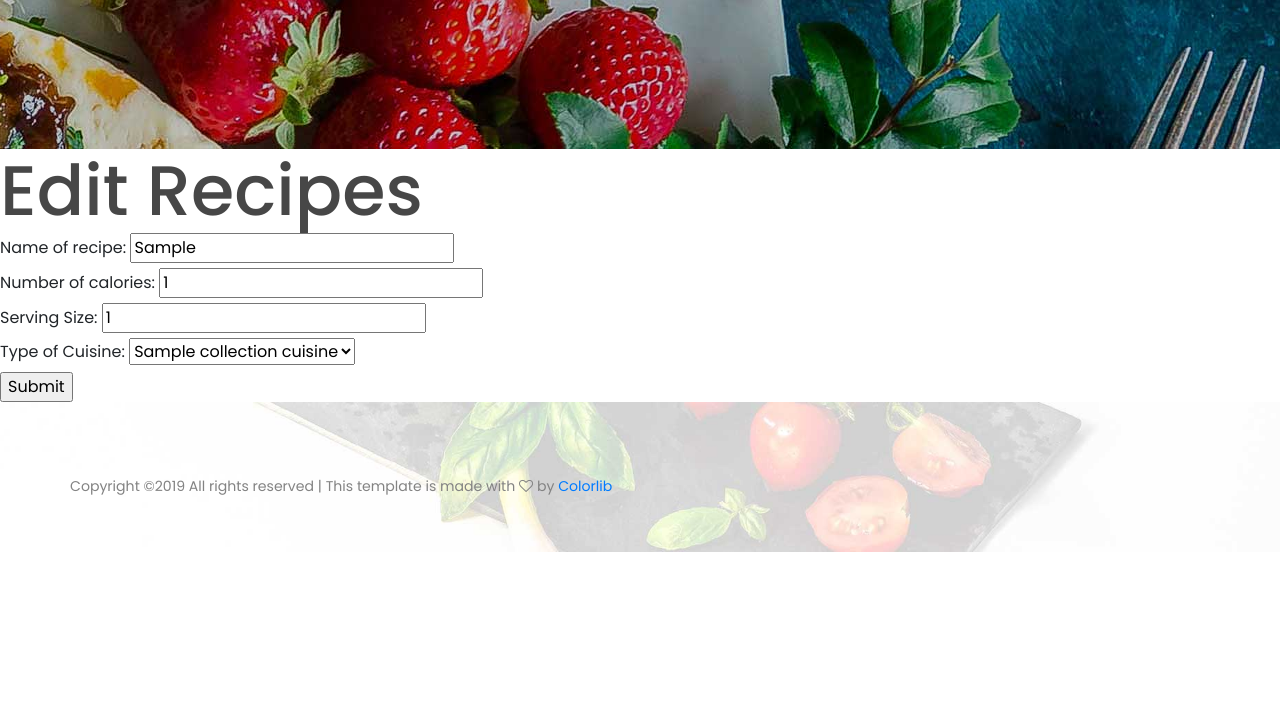
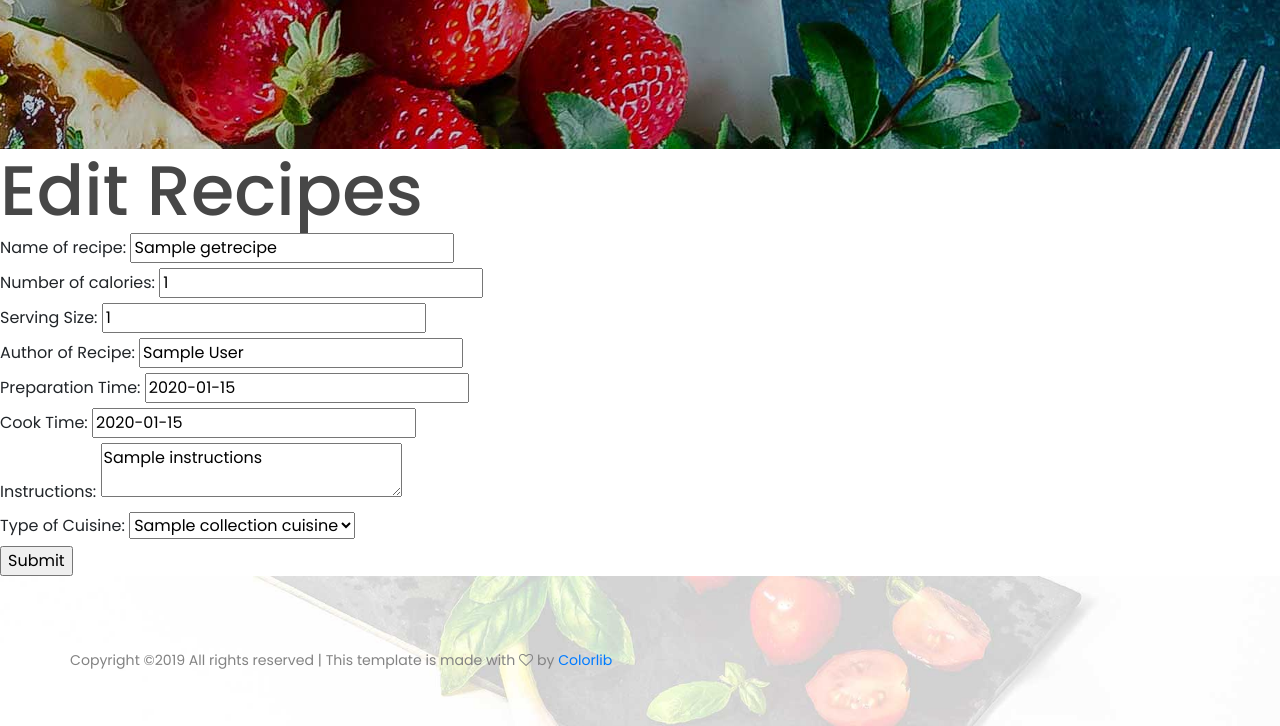
Before and after one commit to Code-Institute-Submissions/data-centric-project-4, a Flask app: template templates/edit.html in a window 1280 px wide. Shown: the part 921-1647 px from the top of the page. Before the commit the page ends 1473 px from the top, so only its background shows below. Run offline with Flask 2, Linux system fonts and the light colour scheme; the template is opened without the code that fills it: most values are stand-ins (such as "Sample title", 1, 10 or a date in 2020); some libraries are stand-ins or nearby versions.

Commit message:
Add more options and change the value of string

```diff
--- a/app.py
+++ b/app.py
@@ -39,12 +39,20 @@ def addrecipe():
         name_recipe = request.form['recipename']
         num_calories = request.form['numofcalories']
         serving_size = request.form['servingsize']
+        recipe_author = request.form['recipeauthor']
+        prep_time = request.form['preptime']
+        cook_time = request.form['cooktime']
+        instructions = request.form['instructions']
         cuisine_type = request.form['cuisinetype']
         collection_recipes = conn['cookingRecipes']['recipes']
         collection_recipes.insert({
             'name': name_recipe,
             'num_of_calories_per_serving': num_calories,
             'num_of_serving': serving_size,
+            'recipe_author' : recipe_author,
+            'preptime' : prep_time,
+            'cooktime' : cook_time,
+            'instructions' : instructions,
             'cuisine_type': cuisine_type
         })
         return redirect('/')
@@ -63,14 +71,23 @@ def edit_recipe(recipe_id):
         name_recipe = request.form['recipename']
         num_calories = request.form['numofcalories']
         serving_size = request.form['servingsize']
-
+        recipe_author = request.form['recipeauthor']
+        prep_time = request.form['preptime']
+        cook_time = request.form['cooktime']
+        instructions = request.form['instructions']
+        cuisine_type = request.form['cuisinetype']
         collection_recipes.update({
             '_id':ObjectId(recipe_id)
         },{
             '$set':{
             'name': name_recipe,
             'num_of_calories_per_serving': num_calories,
-            'num_of_serving': serving_size
+            'num_of_serving': serving_size,
+            'recipe_author' : recipe_author,
+            'preptime' : prep_time,
+            'cooktime' : cook_time,
+            'instructions' : instructions,
+            'cuisine_type': cuisine_type
             }
         })
         return redirect('/')
--- a/templates/edit.html
+++ b/templates/edit.html
@@ -5,15 +5,31 @@
 <form method = 'POST'>
     <div>
     <label>Name of recipe:</label>
-    <input type ='text' name='recipename' value={{getrecipe.name}}></input>
+    <input type ='text' name='recipename' value='{{getrecipe.name}}'></input>
     </div>
     <div>
     <label>Number of calories:</label>
-    <input type ='text' name='numofcalories' value={{getrecipe.num_of_calories_per_serving}}></input>
+    <input type ='text' name='numofcalories' value='{{getrecipe.num_of_calories_per_serving}}'></input>
     </div>
     <div>
     <label>Serving Size:</label>
-     <input type ='text' name='servingsize' value={{getrecipe.num_of_serving}}></input>
+     <input type ='text' name='servingsize' value='{{getrecipe.num_of_serving}}'></input>
+    </div>
+    <div>
+    <label>Author of Recipe:</label>
+     <input type ='text' name='recipeauthor' value='{{getrecipe.recipe_author}}'></input>
+    </div>
+    <div>
+    <label>Preparation Time:</label>
+     <input type ='text' name='preptime' value='{{getrecipe.preptime}}'></input>
+    </div>
+    <div>
+    <label>Cook Time:</label>
+     <input type ='text' name='cooktime' value='{{getrecipe.cooktime}}'></input>
+    </div>
+    <div>
+    <label>Instructions:</label>
+    <textarea name = 'instructions'>{{getrecipe.instructions}}</textarea>
     </div>
     <div>
     <label>Type of Cuisine:</label>
--- a/templates/index.html
+++ b/templates/index.html
@@ -21,6 +21,10 @@
    <p>Type of Cuisine: {{m['cuisine_type']}}</p>
    <p>Number of Calories Per Serving: {{m['num_of_calories_per_serving']}}</p>
    <p>Serving Size: {{m['num_of_serving']}}</p>
+   <p>Author of Recipe: {{m['recipe_author']}}</p>
+   <p>Preparation Time: {{m['preptime']}}</p>
+   <p>Cook Time: {{m['cooktime']}}</p>
+   <p>Instructions: {{m['instructions']}}</p>
 </li>
 <a href='edit_recipe/{{m._id}}'>Edit</a>
 <a href='delete_recipe/{{m._id}}'>Delete</a>
```
Also changed, not shown: templates/add.html (+17 -0 lines).
